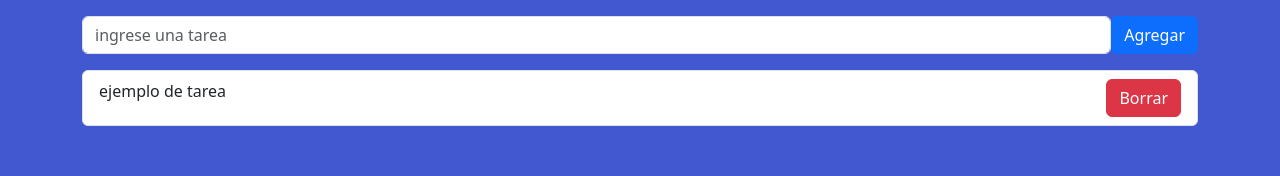
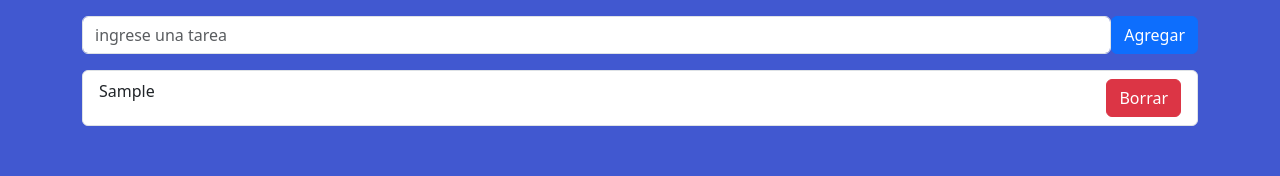
Before and after one commit to Danielageronimo/listaTareas, a React (Vite) app: page / in a window 1280 px wide. Both pictures are taken after typing "Sample" into the empty fields and a click on the button "Agregar". Shown: the part 132-308 px from the top of the page. Built offline with nearby package versions, Linux system fonts and the light colour scheme.

Commit message:
mostramos las tareas en cada itemtarea

```diff
--- a/src/components/ItemsTarea.jsx
+++ b/src/components/ItemsTarea.jsx
@@ -1,9 +1,9 @@
 import { ListGroup, Button } from "react-bootstrap";
 
-const ItemsTarea = () => {
+const ItemsTarea = ({nombreTarea}) => {
   return (
       <ListGroup.Item className="d-flex justify-content-between">
-        ejemplo de tarea
+        {nombreTarea}
         <Button variant="danger">Borrar</Button>
       </ListGroup.Item>
     );
--- a/src/components/ListaTareas.jsx
+++ b/src/components/ListaTareas.jsx
@@ -6,7 +6,7 @@ const ListaTareas = ({propsListaTareas}) => {
   return (
     <ListGroup>
       {
-        propsListaTareas.map((tarea,index)=>  <ItemsTarea key={index}></ItemsTarea>)
+        propsListaTareas.map((tarea,index)=>  <ItemsTarea key={index} nombreTarea={tarea}></ItemsTarea>)
       }
     </ListGroup>
   );
```
